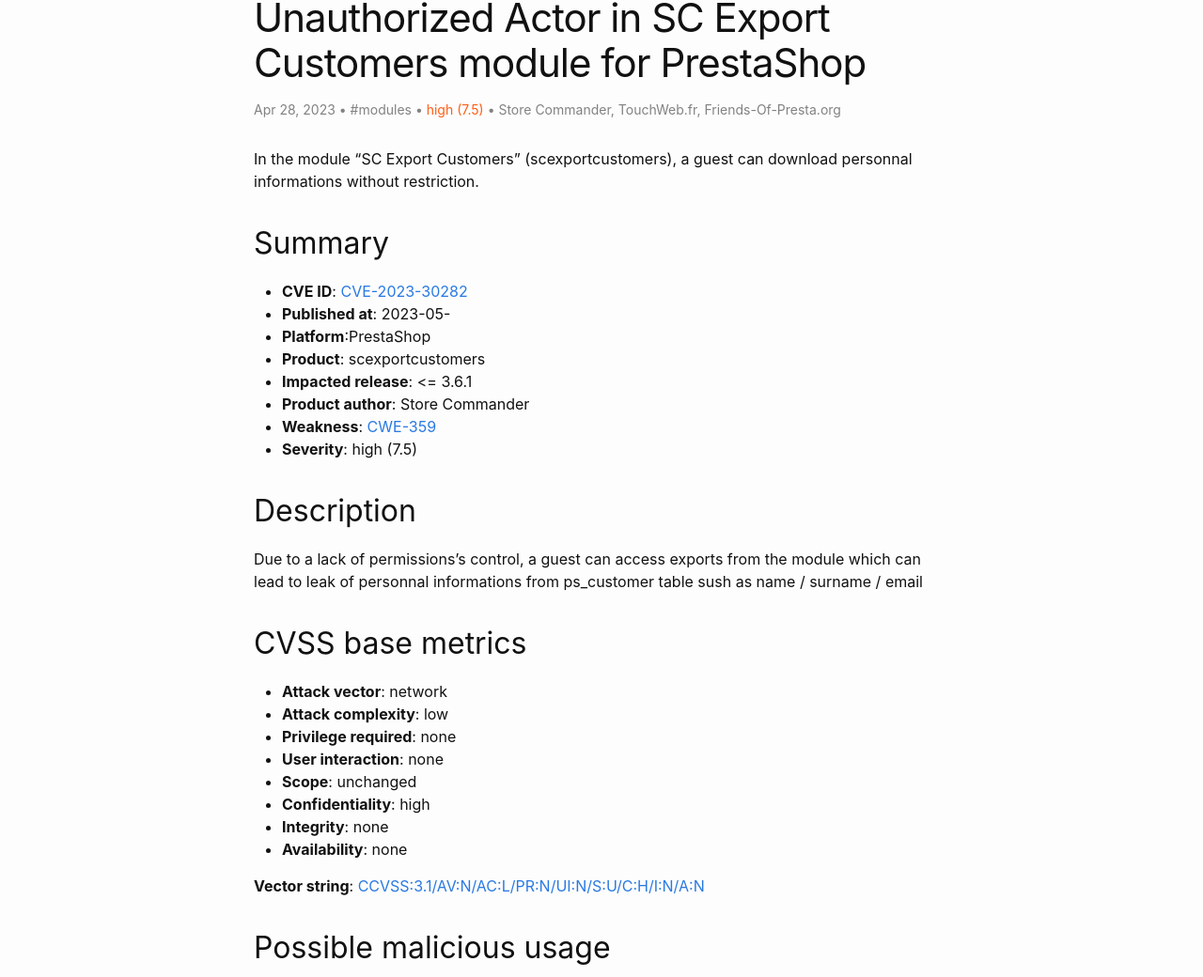
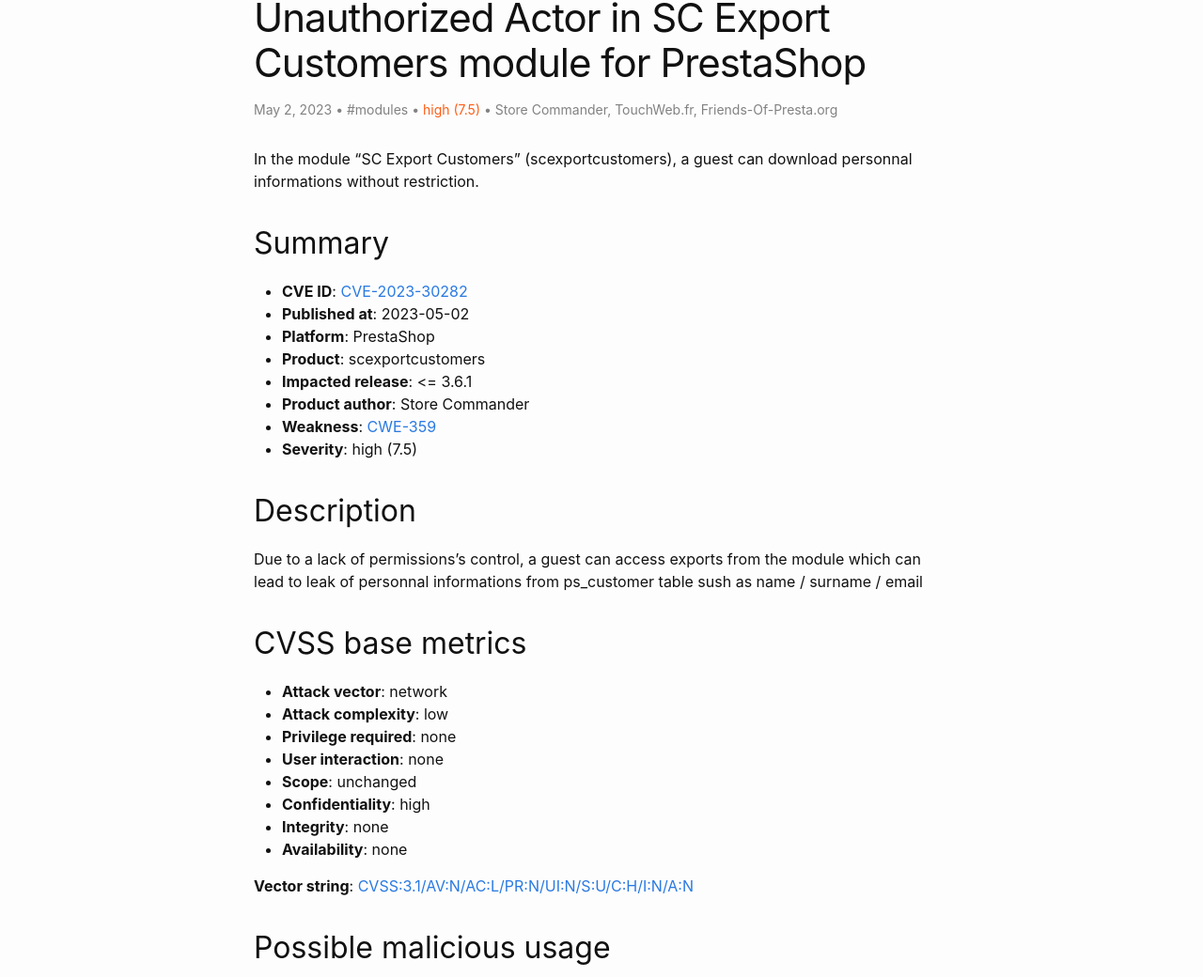
Before and after one commit to friends-of-presta/security-advisories, a Jekyll site: the page built from _posts/2023-05-02-scexportcustomers.md, in a window 1280 px wide. Shown: the part 194-1234 px from the top of the page at 94% size. Built offline with Jekyll 4.4.1, drawn with Linux system fonts in a browser that asks for light colours.

Commit message:
Update and rename 2023-04-28-scexportcustomers.md to 2023-05-02-scexportcustomers.md

```diff
--- a/_posts/2023-04-28-scexportcustomers.md
+++ b/_posts/2023-05-02-scexportcustomers.md
@@ -15,8 +15,8 @@ In the module "SC Export Customers" (scexportcustomers), a guest can download pe
 ## Summary
 
 * **CVE ID**: [CVE-2023-30282](https://cve.mitre.org/cgi-bin/cvename.cgi?name=CVE-2023-30282)
-* **Published at**: 2023-05-
-* **Platform**:PrestaShop
+* **Published at**: 2023-05-02
+* **Platform**: PrestaShop
 * **Product**: scexportcustomers
 * **Impacted release**: <= 3.6.1
 * **Product author**: Store Commander
@@ -39,7 +39,7 @@ Due to a lack of permissions's control, a guest can access exports from the modu
 * **Integrity**: none
 * **Availability**: none
 
-**Vector string**: [CCVSS:3.1/AV:N/AC:L/PR:N/UI:N/S:U/C:H/I:N/A:N](https://nvd.nist.gov/vuln-metrics/cvss/v3-calculator?vector=AV:N/AC:L/PR:N/UI:N/S:U/C:H/I:N/A:N)
+**Vector string**: [CVSS:3.1/AV:N/AC:L/PR:N/UI:N/S:U/C:H/I:N/A:N](https://nvd.nist.gov/vuln-metrics/cvss/v3-calculator?vector=AV:N/AC:L/PR:N/UI:N/S:U/C:H/I:N/A:N)
 
 ## Possible malicious usage
 
```
